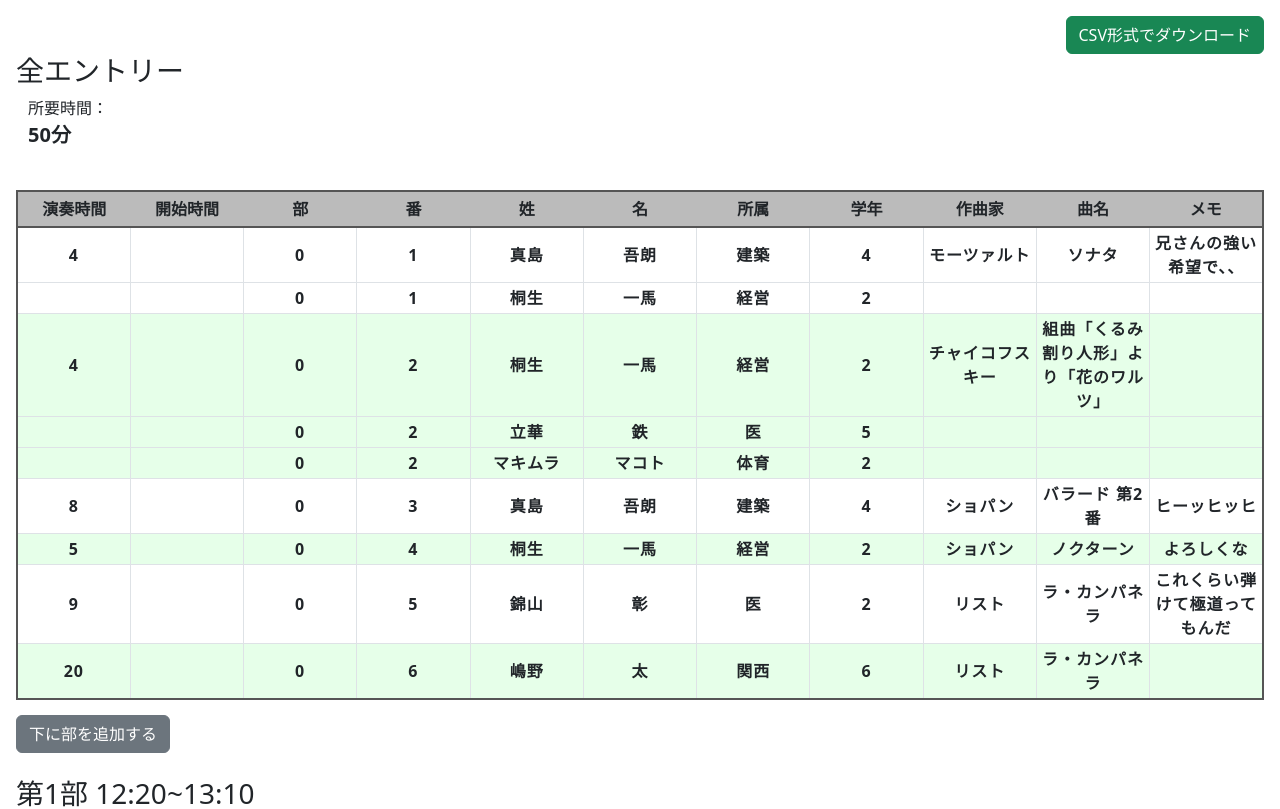
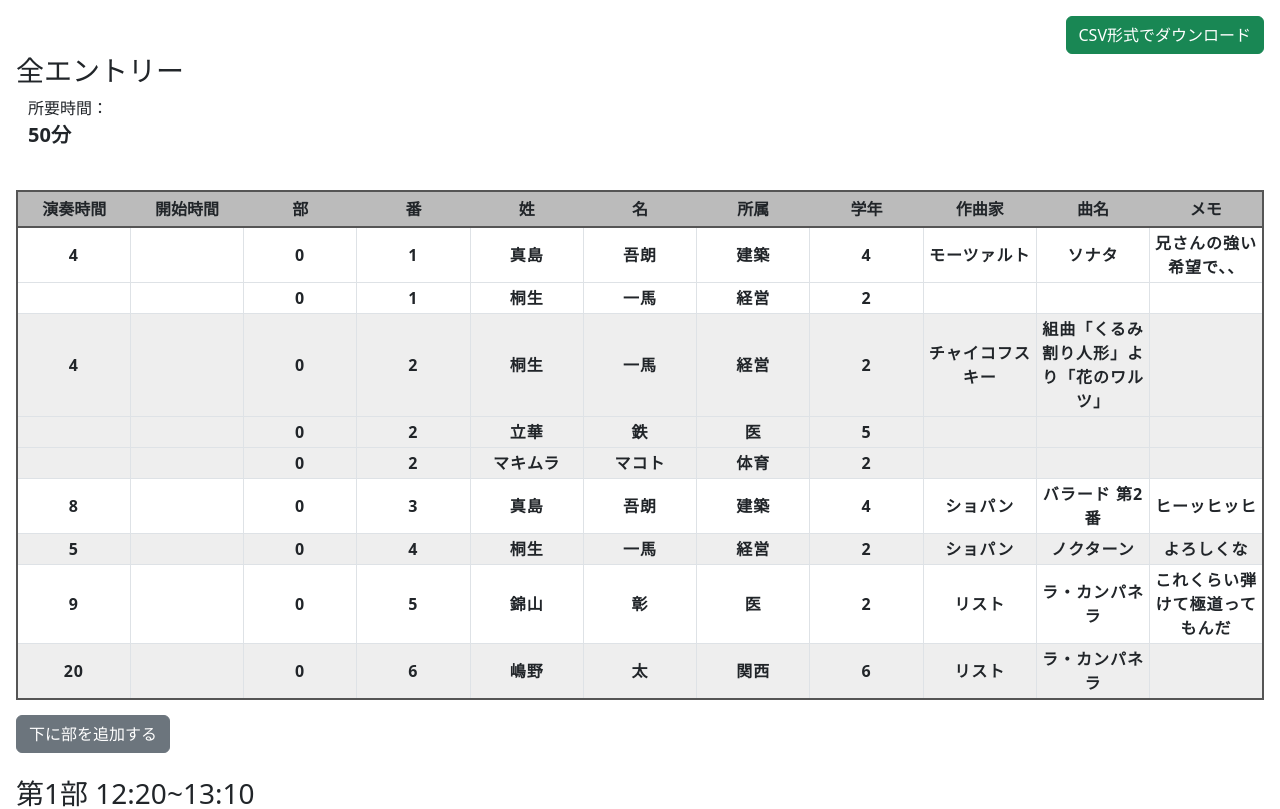
Before and after one commit to ritto153/PianoProgramEditor, a React (Create React App) app: page / in a window 1280 px wide. Shown: the top 809 px of the page. Built offline with nearby package versions, Linux system fonts and the light colour scheme.

Commit message:
緑色->灰色

```diff
--- a/src/partContents/components/EntryTable.tsx
+++ b/src/partContents/components/EntryTable.tsx
@@ -34,7 +34,7 @@ const StyledTable = styled.table`
     background-color: #BBBBBB;
   }
   tbody tr:hover {
-    background-color: #f5f5f5;
+    background-color: #BBBBBB;
   }
 `;
 
--- a/src/partContents/components/EntryTableRow.tsx
+++ b/src/partContents/components/EntryTableRow.tsx
@@ -3,7 +3,7 @@ import { BuildEntryForDisplay } from "../utils/BuildEntryForDisplay";
 import styled from "styled-components";
 
 const StyledRow = styled.tr<{shownGray: boolean}>`
-  background-color: ${(props) => props.shownGray && "#E6FFE9"};
+  background-color: ${(props) => props.shownGray && "#EEEEEE"};
 `
 
 interface Props {
```
